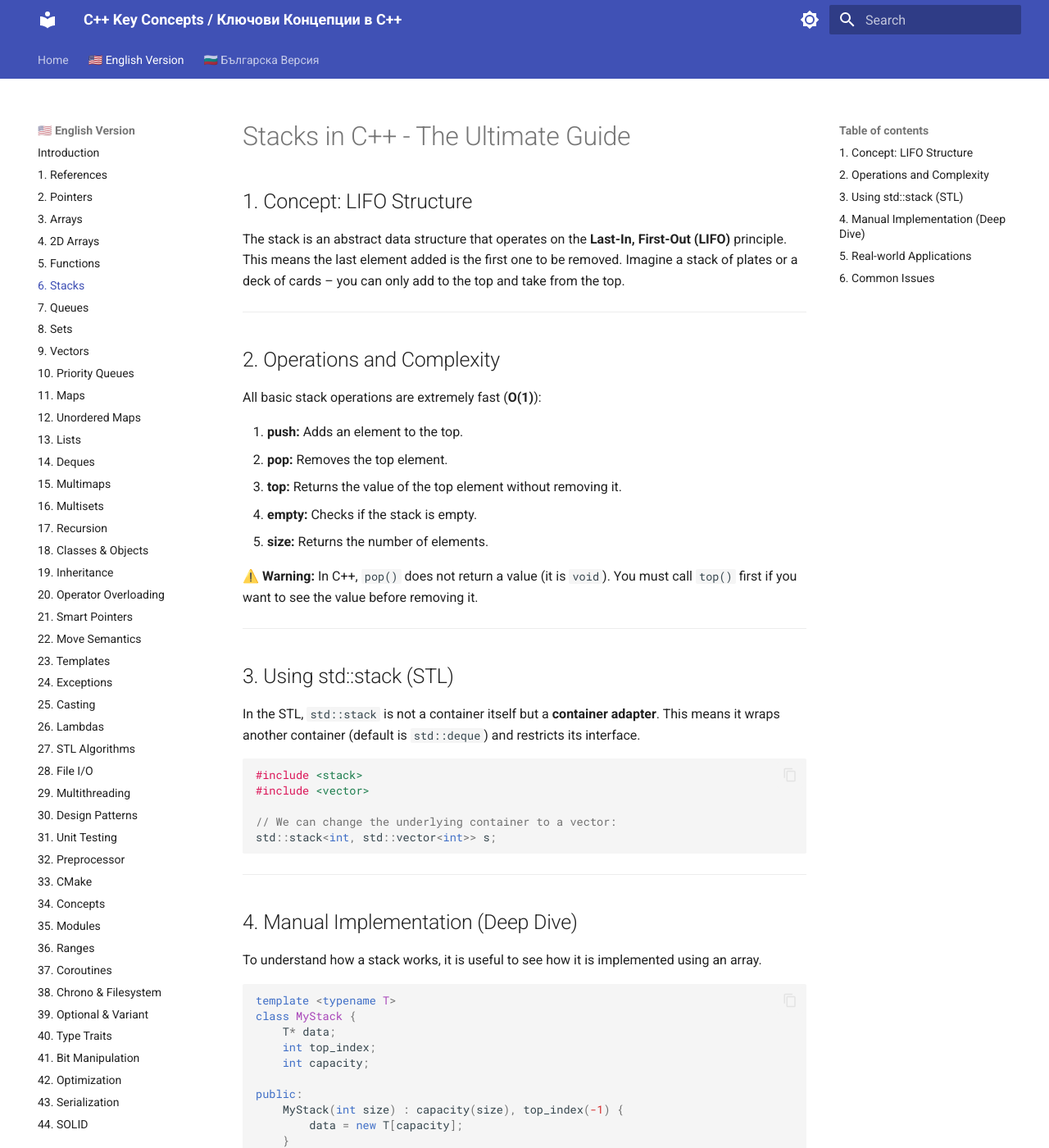
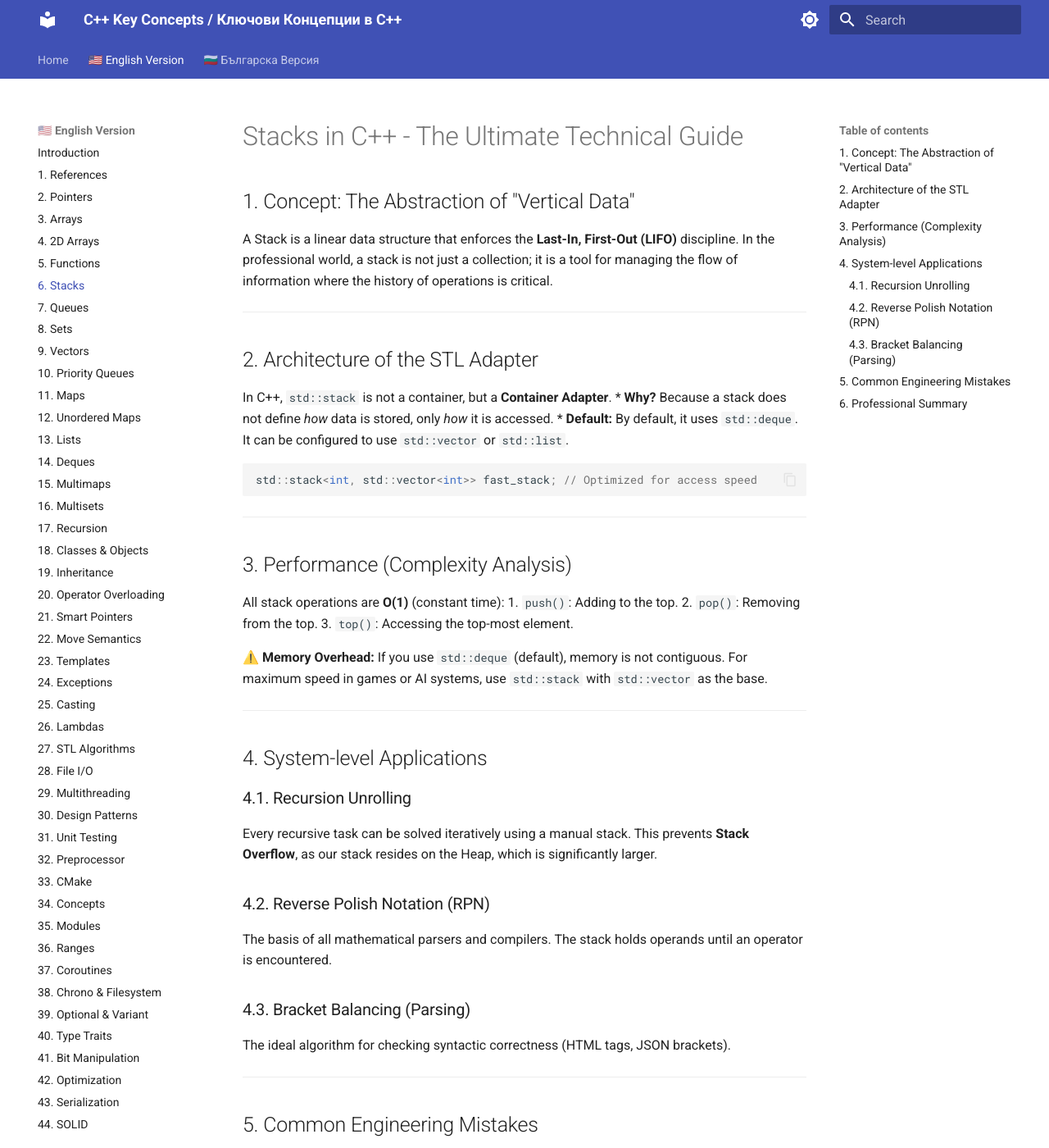
Before and after one commit to KadirYazadzhi/CPlusPlus---KeyConcepts, an MkDocs documentation site: the page built from docs/en/Stacks/Stacks.md, in a window 1280 px wide and 1400 px high. Shown: the whole window at 82% size. Built offline with MkDocs 1.6.1 and Material for MkDocs 9.7.7, drawn with Linux system fonts in a browser that asks for light colours; some of the changed text lies outside the part shown.

Commit message:
Docs: Expert expansion of Stacks and Queues including architectural and system roles

````diff
--- a/docs/bg/Stacks/Stacks.md
+++ b/docs/bg/Stacks/Stacks.md
@@ -1,85 +1,56 @@
-# Стекове (Stacks) в C++ - Пълно ръководство
+# Стекове (Stacks) в C++ - Пълно техническо ръководство
 
-## 1. Концепция: LIFO структура
-Стекът е абстрактна структура от данни, която работи на принципа **Last-In, First-Out (LIFO)**. Това означава, че последният добавен елемент е първият, който бива изваден. Представете си купчина чинии или тесте карти – можете да добавяте само отгоре и да взимате само най-горния елемент.
+## 1. Концепция: Абстракцията на "Вертикалните данни"
+Стекът е линейна структура от данни, която налага дисциплината **Last-In, First-Out (LIFO)**. В професионалния свят стекът не е просто колекция, той е инструмент за управление на потока от информация, при който историята на операциите е от критично значение.
 
 ---
 
-## 2. Операции и сложност
+## 2. Архитектура на STL адаптера
 
-Всички основни операции при стека са изключително бързи (**O(1)**):
-
-1.  **push:** Добавя елемент на върха.
-2.  **pop:** Премахва най-горния елемент.
-3.  **top:** Връща стойността на върха, без да го трие.
-4.  **empty:** Проверява дали е празен.
-5.  **size:** Връща броя елементи.
-
-⚠️ **Внимание:** В C++ `pop()` не връща стойност (типът му е `void`). Трябва първо да извикате `top()`, ако искате да видите стойността, преди да я премахнете.
-
----
-
-## 3. Използване на std::stack (STL)
-
-В STL `std::stack` не е контейнер сам по себе си, а **контейнерен адаптер**. Това означава, че той обвива друг контейнер (по подразбиране `std::deque`) и ограничава неговия интерфейс.
+В C++, `std::stack` не е контейнер, а **Контейнерен Адаптер (Container Adapter)**.
+*   **Защо?** Защото стекът не дефинира как се съхраняват данните, а само как се достъпват.
+*   **Default:** По подразбиране използва `std::deque`. Може да се конфигурира да използва `std::vector` или `std::list`.
 
 ```cpp
-#include <stack>
-#include <vector>
-
-// Можем да сменим базовия контейнер на вектор:
-std::stack<int, std::vector<int>> s;
+std::stack<int, std::vector<int>> fast_stack; // Оптимизиран за скорост на достъп
 ```
 
 ---
 
-## 4. Ръчна имплементация (Deep Dive)
+## 3. Производителност (Complexity Analysis)
 
-За да разберем как работи стекът, е полезно да видим как се имплементира с масив.
+Всички операции в стека са **O(1)** (константно време):
+1.  `push()`: Добавяне на върха.
+2.  `pop()`: Премахване от върха.
+3.  `top()`: Достъп до най-горния елемент.
 
-```cpp
-template <typename T>
-class MyStack {
-    T* data;
-    int top_index;
-    int capacity;
-
-public:
-    MyStack(int size) : capacity(size), top_index(-1) {
-        data = new T[capacity];
-    }
-    ~MyStack() { delete[] data; }
-
-    void push(T val) {
-        if (top_index >= capacity - 1) throw std::overflow_error("Stack Overflow");
-        data[++top_index] = val;
-    }
-
-    void pop() {
-        if (top_index < 0) return;
-        top_index--;
-    }
-
-    T top() { return data[top_index]; }
-};
-```
+⚠️ **Memory Overhead:** Ако използвате `std::deque` (по подразбиране), паметта не е непрекъсната. За максимална скорост в игри или AI системи, използвайте `std::stack` с `std::vector` като база.
 
 ---
 
-## 5. Приложения в реалния свят
+## 4. Приложения на системно ниво
 
-1.  **Call Stack:** Управление на извикванията на функции в процесора.
-2.  **Обратен полски запис (Reverse Polish Notation):** Изчисляване на математически изрази.
-3.  **Undo/Redo:** В текстови редактори като VS Code или Word.
-4.  **DFS (Depth First Search):** Търсене в дълбочина в графи.
-5.  **Balance Checking:** Проверка дали скобите в кода са правилно затворени.
+### 4.1. Разгръщане на рекурсия
+Всяка рекурсивна задача може да се реши итеративно чрез ръчен стек. Това предпазва от **Stack Overflow**, защото нашият стек се намира в Heap-а, който е многократно по-голям.
+
+### 4.2. Обратен полски запис (RPN)
+Основата на всички математически парсери и компилатори. Стекът пази операндите, докато не се срещне оператор.
+
+### 4.3. Балансиране на скоби (Parsing)
+Идеалният алгоритъм за проверка на синтактична коректност (HTML тагове, JSON скоби).
 
 ---
 
-## 6. Често срещани проблеми
-
-*   **Stack Overflow:** Когато добавяте твърде много елементи в стек с фиксиран размер (често при безкрайна рекурсия).
-*   **Empty Access:** Опит за `top()` или `pop()` върху празен стек води до срив. Винаги проверявайте `!s.empty()`.
+## 5. Често срещани инженерни грешки
+1.  **Top on Empty:** Извикване на `top()` върху празен стек. STL не проверява това за скорост. Резултатът е Segfault.
+2.  **Забравен Pop:** В C++ `pop()` само премахва елемента, но не го връща. Трябва да извикате `top()`, да копирате стойността и тогава да извикате `pop()`.
 
 ---
-*(Този документ е част от курса "Ключови концепции в C++")*
+
+## 6. Професионално обобщение
+*   Използвайте `std::stack` за локална алгоритмична логика.
+*   Винаги проверявайте `!empty()` преди достъп.
+*   Помислете за `std::vector` като база, ако ви трябва непрекъсната памет.
+
+---
+*(Документацията е актуализирана за стандарти C++17/20/23)*
--- a/docs/en/Stacks/Stacks.md
+++ b/docs/en/Stacks/Stacks.md
@@ -1,85 +1,56 @@
-# Stacks in C++ - The Ultimate Guide
+# Stacks in C++ - The Ultimate Technical Guide
 
-## 1. Concept: LIFO Structure
-The stack is an abstract data structure that operates on the **Last-In, First-Out (LIFO)** principle. This means the last element added is the first one to be removed. Imagine a stack of plates or a deck of cards – you can only add to the top and take from the top.
+## 1. Concept: The Abstraction of "Vertical Data"
+A Stack is a linear data structure that enforces the **Last-In, First-Out (LIFO)** discipline. In the professional world, a stack is not just a collection; it is a tool for managing the flow of information where the history of operations is critical.
 
 ---
 
-## 2. Operations and Complexity
+## 2. Architecture of the STL Adapter
 
-All basic stack operations are extremely fast (**O(1)**):
-
-1.  **push:** Adds an element to the top.
-2.  **pop:** Removes the top element.
-3.  **top:** Returns the value of the top element without removing it.
-4.  **empty:** Checks if the stack is empty.
-5.  **size:** Returns the number of elements.
-
-⚠️ **Warning:** In C++, `pop()` does not return a value (it is `void`). You must call `top()` first if you want to see the value before removing it.
-
----
-
-## 3. Using std::stack (STL)
-
-In the STL, `std::stack` is not a container itself but a **container adapter**. This means it wraps another container (default is `std::deque`) and restricts its interface.
+In C++, `std::stack` is not a container, but a **Container Adapter**.
+*   **Why?** Because a stack does not define *how* data is stored, only *how* it is accessed.
+*   **Default:** By default, it uses `std::deque`. It can be configured to use `std::vector` or `std::list`.
 
 ```cpp
-#include <stack>
-#include <vector>
-
-// We can change the underlying container to a vector:
-std::stack<int, std::vector<int>> s;
+std::stack<int, std::vector<int>> fast_stack; // Optimized for access speed
 ```
 
 ---
 
-## 4. Manual Implementation (Deep Dive)
+## 3. Performance (Complexity Analysis)
 
-To understand how a stack works, it is useful to see how it is implemented using an array.
+All stack operations are **O(1)** (constant time):
+1.  `push()`: Adding to the top.
+2.  `pop()`: Removing from the top.
+3.  `top()`: Accessing the top-most element.
 
-```cpp
-template <typename T>
-class MyStack {
-    T* data;
-    int top_index;
-    int capacity;
-
-public:
-    MyStack(int size) : capacity(size), top_index(-1) {
-        data = new T[capacity];
-    }
-    ~MyStack() { delete[] data; }
-
-    void push(T val) {
-        if (top_index >= capacity - 1) throw std::overflow_error("Stack Overflow");
-        data[++top_index] = val;
-    }
-
-    void pop() {
-        if (top_index < 0) return;
-        top_index--;
-    }
-
-    T top() { return data[top_index]; }
-};
-```
+⚠️ **Memory Overhead:** If you use `std::deque` (default), memory is not contiguous. For maximum speed in games or AI systems, use `std::stack` with `std::vector` as the base.
 
 ---
 
-## 5. Real-world Applications
+## 4. System-level Applications
 
-1.  **Call Stack:** Managing function calls in the CPU.
-2.  **Reverse Polish Notation (RPN):** Calculating mathematical expressions.
-3.  **Undo/Redo:** In text editors like VS Code or Word.
-4.  **DFS (Depth First Search):** Traversing graphs.
-5.  **Bracket Balancing:** Checking if brackets in code are correctly closed.
+### 4.1. Recursion Unrolling
+Every recursive task can be solved iteratively using a manual stack. This prevents **Stack Overflow**, as our stack resides on the Heap, which is significantly larger.
+
+### 4.2. Reverse Polish Notation (RPN)
+The basis of all mathematical parsers and compilers. The stack holds operands until an operator is encountered.
+
+### 4.3. Bracket Balancing (Parsing)
+The ideal algorithm for checking syntactic correctness (HTML tags, JSON brackets).
 
 ---
 
-## 6. Common Issues
-
-*   **Stack Overflow:** When adding too many elements to a fixed-size stack (often during infinite recursion).
-*   **Empty Access:** Attempting to call `top()` or `pop()` on an empty stack leads to a crash. Always check `!s.empty()`.
+## 5. Common Engineering Mistakes
+1.  **Top on Empty:** Calling `top()` on an empty stack. The STL does not check this for performance reasons. The result is a Segfault.
+2.  **Forgotten Pop:** In C++, `pop()` only removes the element but does not return it. You must call `top()`, copy the value, and then call `pop()`.
 
 ---
-*(This document is part of the "C++ Key Concepts" course)*
+
+## 6. Professional Summary
+*   Use `std::stack` for local algorithmic logic.
+*   Always check `!empty()` before access.
+*   Consider `std::vector` as the base if you need contiguous memory.
+
+---
+*(Documentation updated for C++17/20/23 standards)*
````
Also changed, not shown: docs/bg/Queues/Queues.md (+32 -31 lines), docs/en/Queues/Queues.md (+32 -31 lines).
